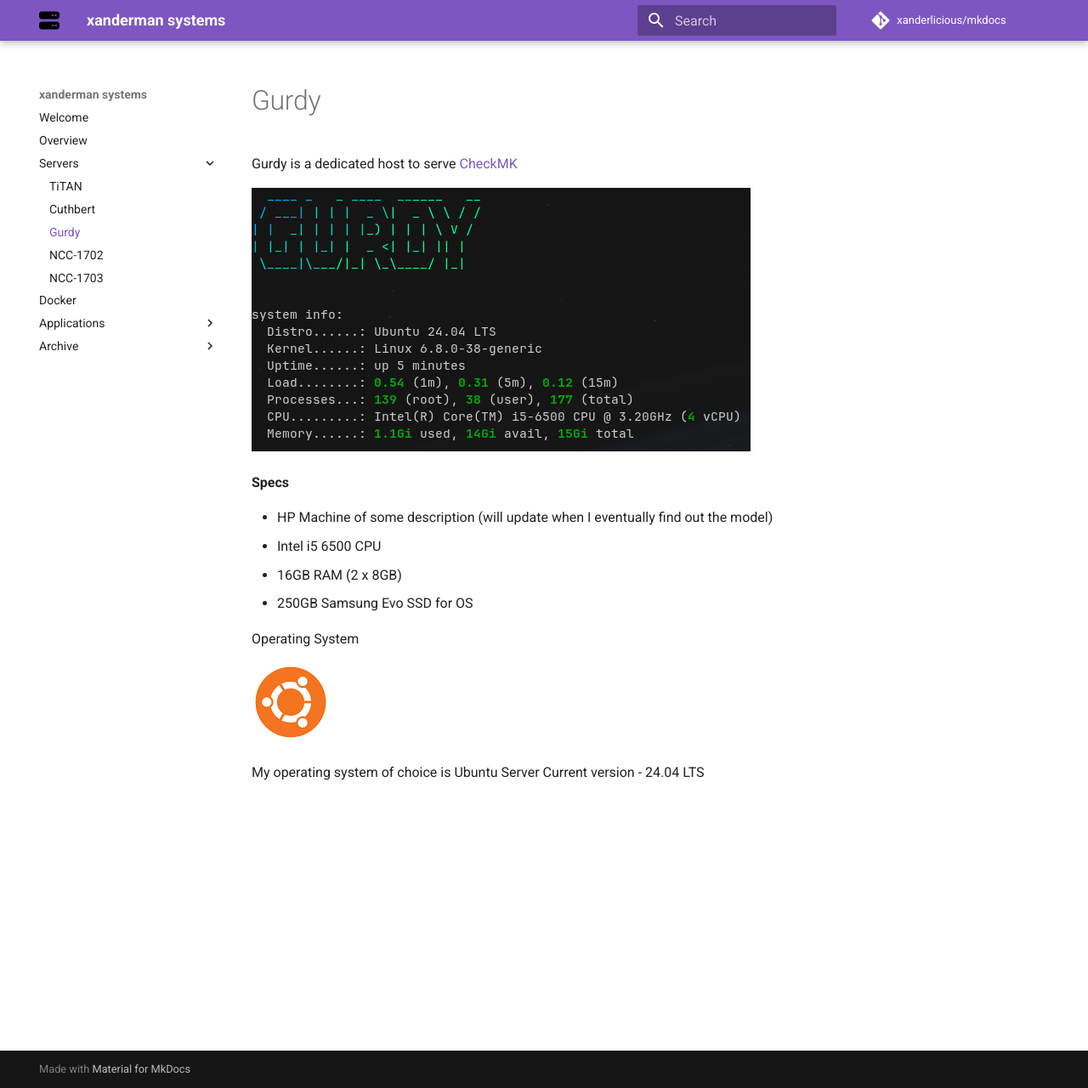
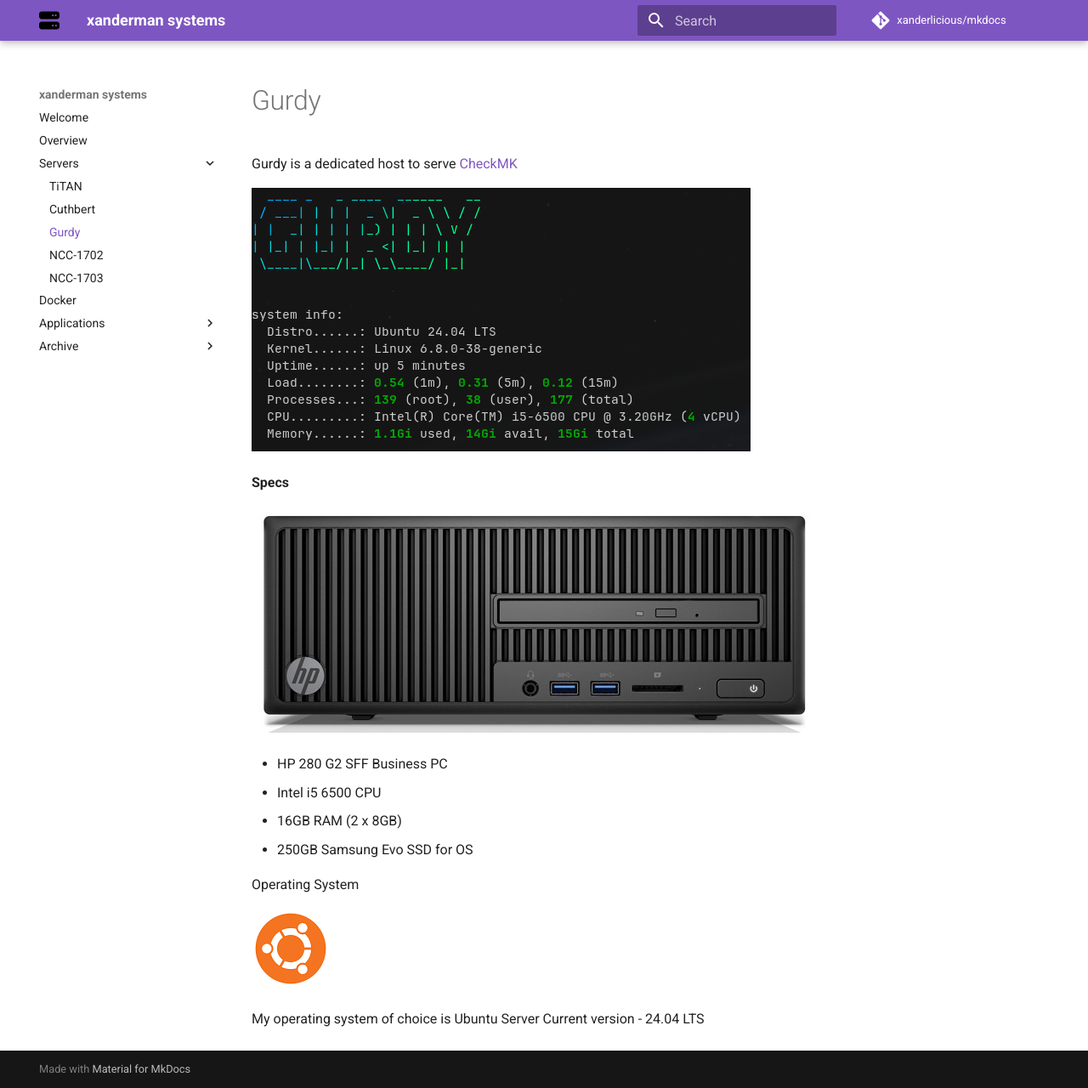
Before and after one commit to Xanderlicious/mkdocs, an MkDocs documentation site: the page built from docs/gurdy.md, in a window 1280 px wide and 1280 px high. Shown: the whole window at 85% size. Built offline with MkDocs 1.6.1 and Material for MkDocs 9.7.7, drawn with Linux system fonts in a browser that asks for light colours; comment, search, counter and statistics services are not loaded.

Commit message:
added an image of the machine used for GURDY and amended the model description

```diff
--- a/docs/gurdy.md
+++ b/docs/gurdy.md
@@ -4,7 +4,9 @@
 
 **Specs**
 
-- HP Machine of some description (will update when I eventually find out the model)
+![](<images/HP 280 G2 SFF.jpg>)
+
+- HP 280 G2 SFF Business PC
 - Intel i5 6500 CPU
 - 16GB RAM (2 x 8GB)
 - 250GB Samsung Evo SSD for OS
```
Also changed, not shown: docs/images/HP 280 G2 SFF.jpg (added).
